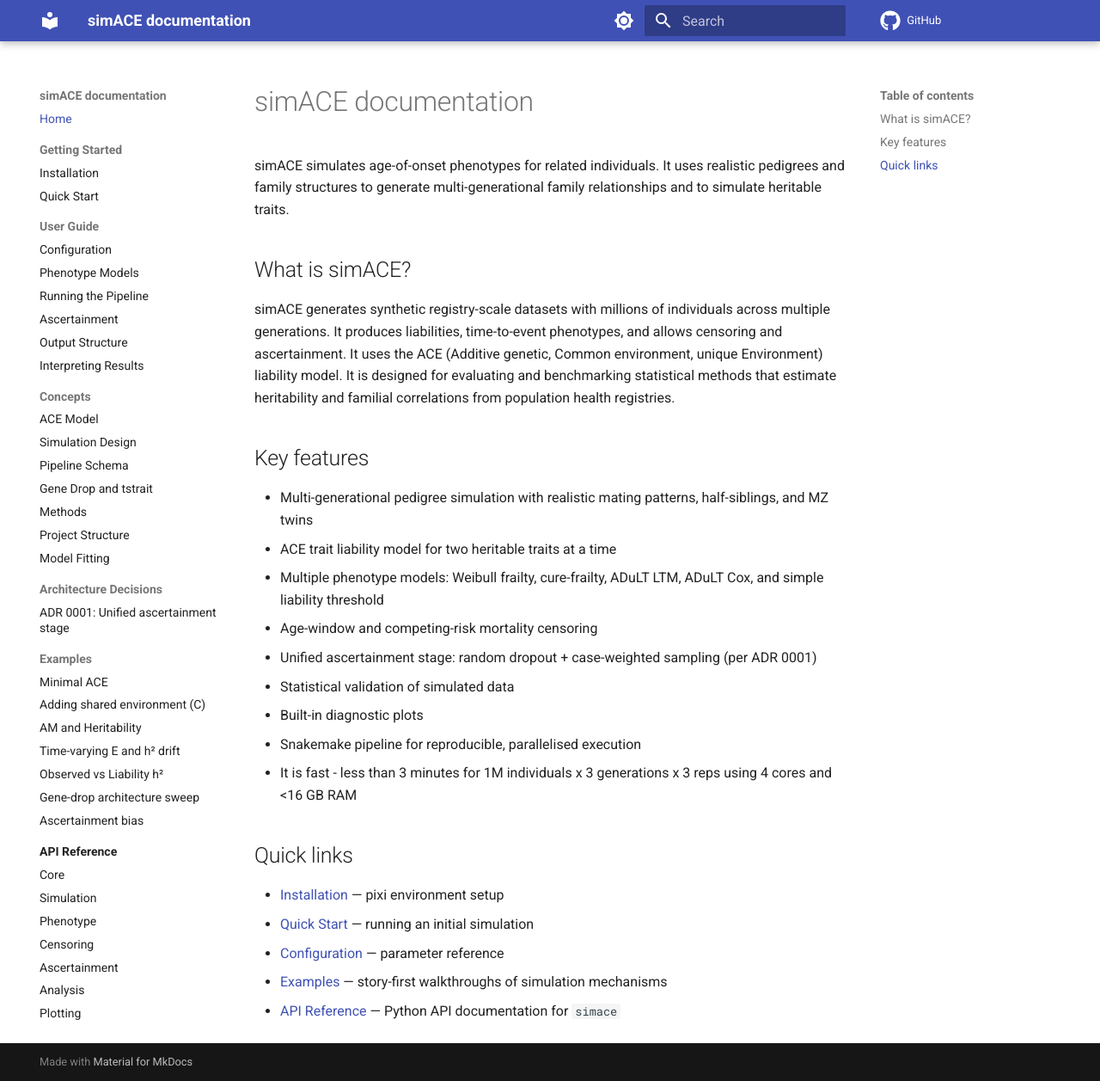
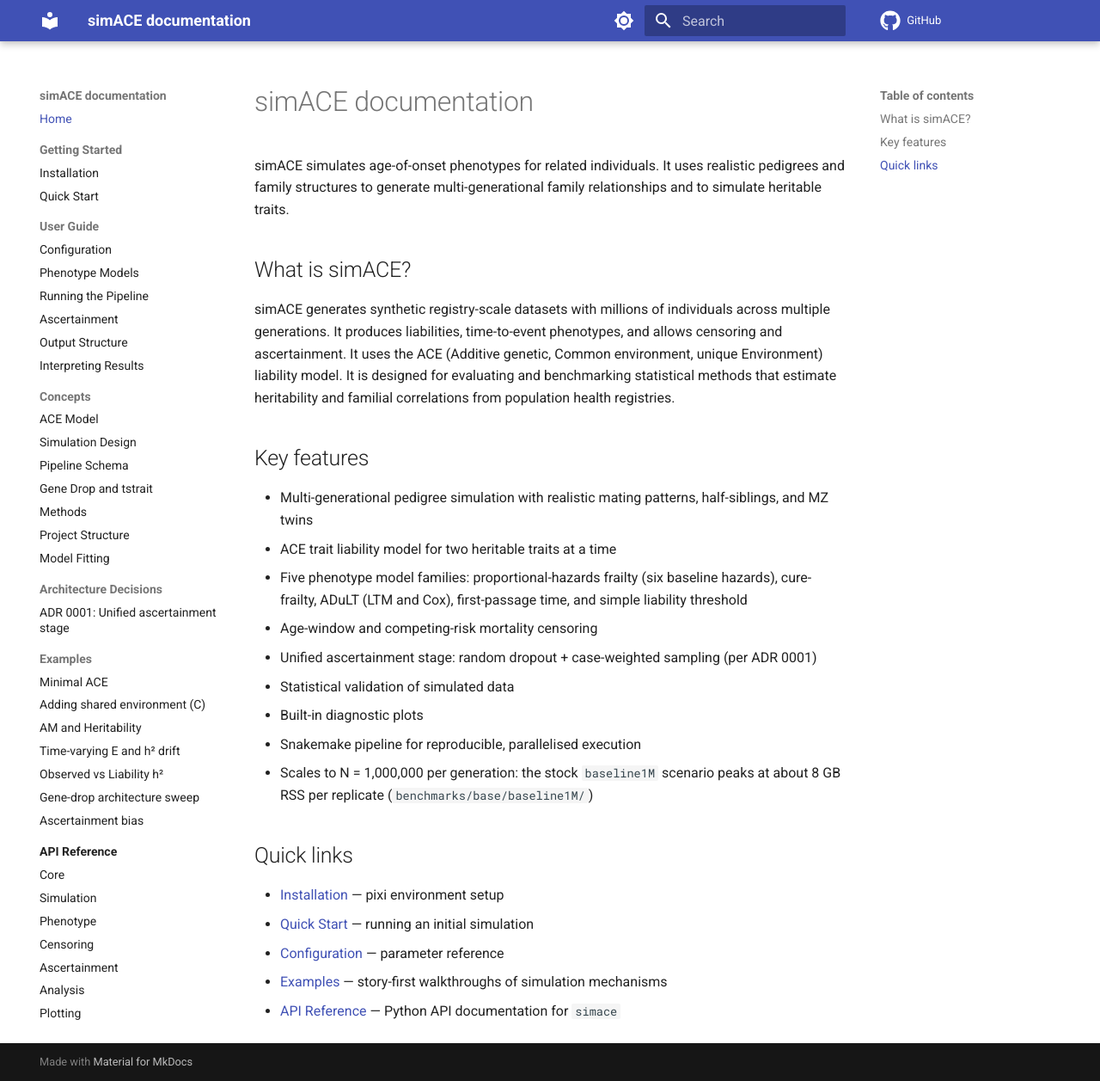
Before and after one commit to rwaples/simACE, an MkDocs documentation site: the page built from docs/index.md, in a window 1280 px wide and 1257 px high. Shown: the whole window at 86% size. Built offline with MkDocs 1.6.1 and Material for MkDocs 9.7.7, drawn with Linux system fonts in a browser that asks for light colours; comment, search, counter and statistics services are not loaded.

Commit message:
Bring the docs landing page back in line with the code
List all five phenotype model families, including first-passage time,
and replace the unverified sub-3-minute timing claim with the peak
memory figure the baseline1M benchmark actually records.

```diff
--- a/docs/index.md
+++ b/docs/index.md
@@ -15,13 +15,13 @@ estimate heritability and familial correlations from population health registrie
 
 - Multi-generational pedigree simulation with realistic mating patterns, half-siblings, and MZ twins
 - ACE trait liability model for two heritable traits at a time
-- Multiple phenotype models: Weibull frailty, cure-frailty, ADuLT LTM, ADuLT Cox, and simple liability threshold
+- Five phenotype model families: proportional-hazards frailty (six baseline hazards), cure-frailty, ADuLT (LTM and Cox), first-passage time, and simple liability threshold
 - Age-window and competing-risk mortality censoring
 - Unified ascertainment stage: random dropout + case-weighted sampling (per ADR 0001)
 - Statistical validation of simulated data
 - Built-in diagnostic plots
 - Snakemake pipeline for reproducible, parallelised execution
-- It is fast - less than 3 minutes for 1M individuals x 3 generations x 3 reps using 4 cores and <16 GB RAM
+- Scales to N = 1,000,000 per generation: the stock `baseline1M` scenario peaks at about 8 GB RSS per replicate (`benchmarks/base/baseline1M/`)
 
 ## Quick links
 
```
